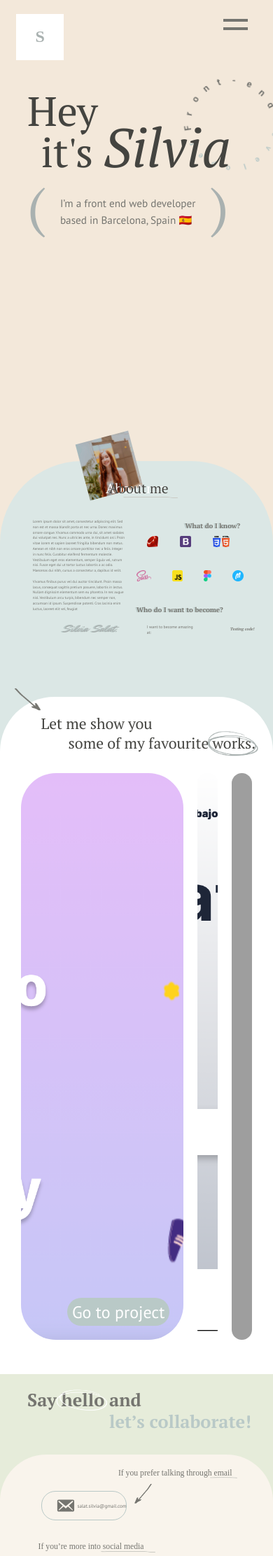
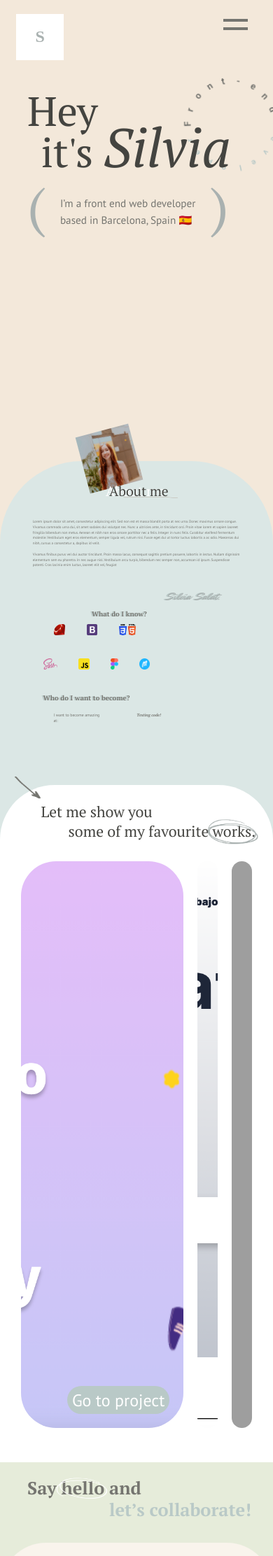
Before and after one commit to silsc/portfolio, a Jekyll site: the page built from index.markdown, in a window 390 px wide. Shown: the top 2224 px of the page at 70% size. Built offline with Jekyll 4.4.1, drawn with Linux system fonts in a browser that asks for light colours; grey boxes are pictures that could not be loaded.

Commit message:
RESPONSIVE/ about me block

```diff
--- a/_sass/_aboutme.scss
+++ b/_sass/_aboutme.scss
@@ -223,3 +223,15 @@
     99.99% { margin-top: 0px; }
     100% { margin-top: -270px; }
 }
+
+@media only screen and (max-width: 600px) {
+  #aboutme {
+    .aboutme-container {
+      .aboutme-card {
+        .aboutme-box {
+            display: block;
+        }
+      }
+    }
+  }
+}
```
